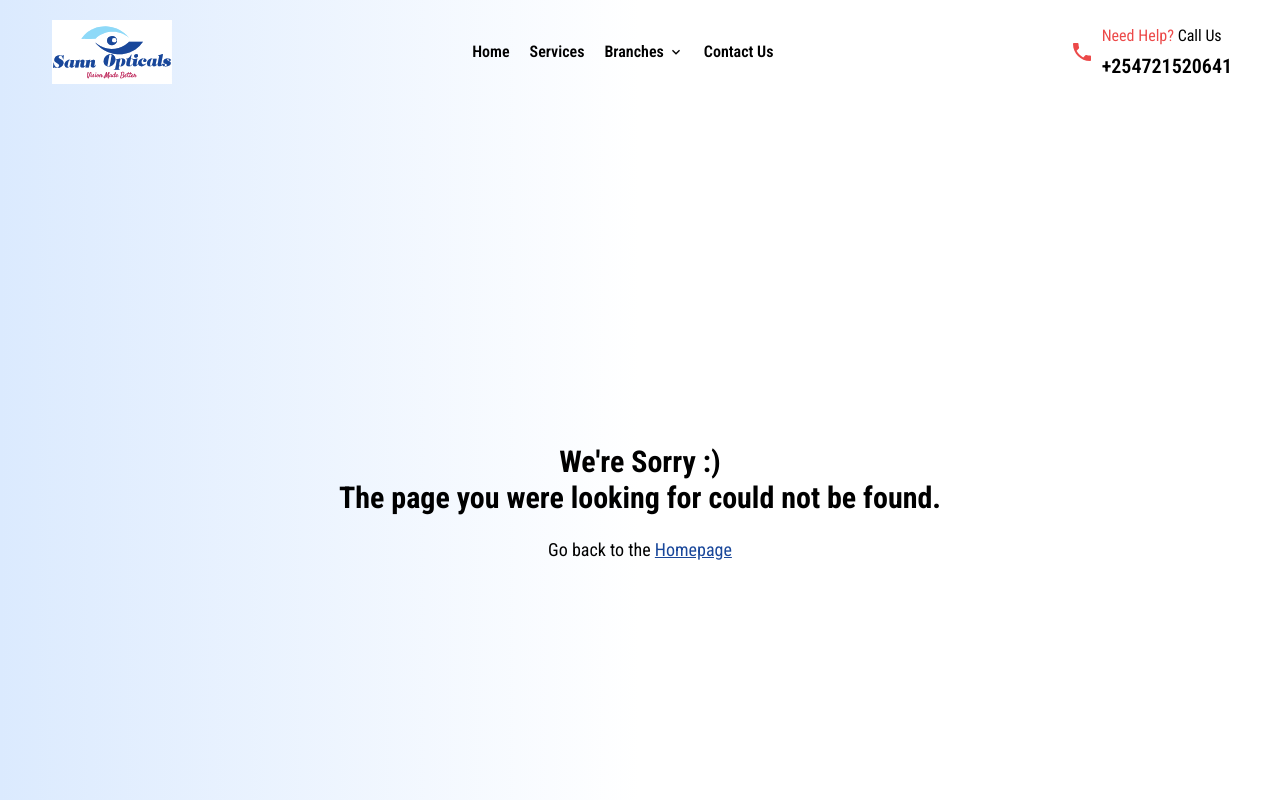
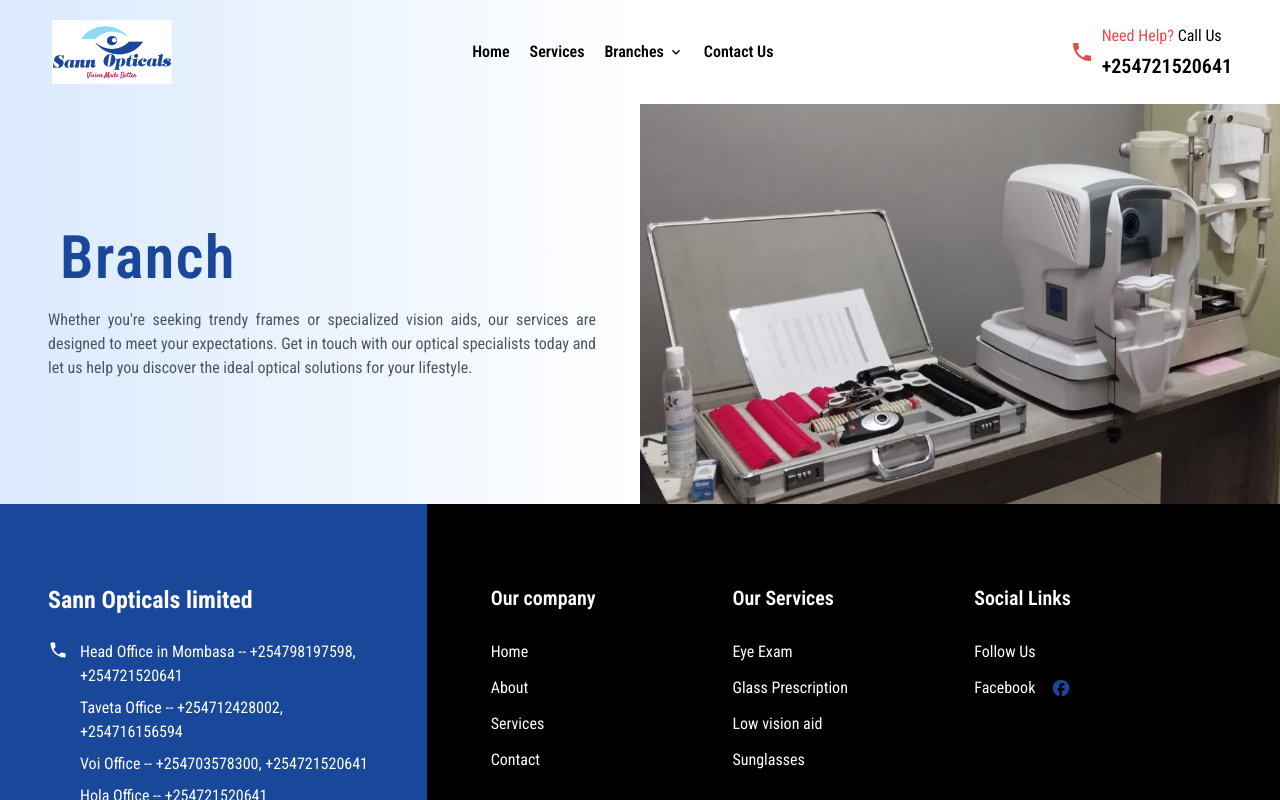
Before and after one commit to JoelOgira/sann-opticals, a Next.js app: page /branches in a window 1280 px wide. Before the commit this address had no page. Shown: the top 800 px of the page. Built offline with nearby package versions, Linux system fonts and the light colour scheme.

Commit message:
Created branches page

```diff
--- /dev/null
+++ b/app/branches/page.jsx
@@ -0,0 +1,12 @@
+import Banner from "./Banner"
+
+
+const About = () => {
+  return (
+    <main>
+      <Banner />
+    </main>
+  )
+}
+
+export default About
```
